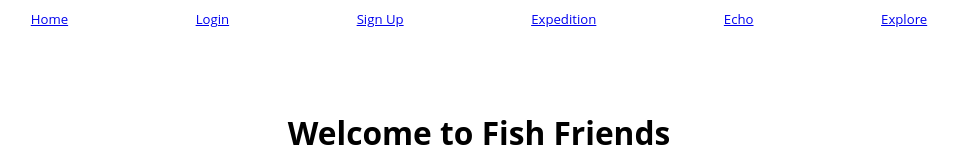
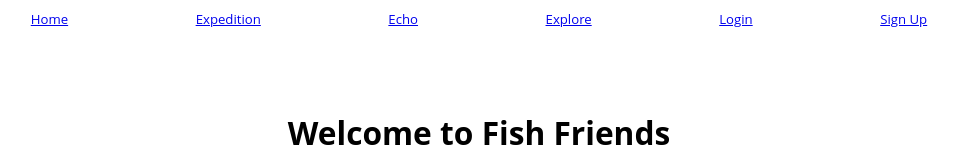
Before and after one commit to Fishfriends-Build-Week/Front-End, a React (Create React App) app in the folder fe/: page / in a window 1280 px wide. Shown: the top 160 px of the page, without its empty margins (161-1119 px from the left). Built offline with nearby package versions, Linux system fonts and the light colour scheme.

Commit message:
Restore PrivateRoute for profile Change order of Navigation items

```diff
--- a/fe/src/components/Navigation.js
+++ b/fe/src/components/Navigation.js
@@ -5,11 +5,11 @@ const Navigation = () => {
   return (
     <nav>
       <Link to='/'>Home</Link>
-      <NavLink to='/login'>Login</NavLink>
-      <NavLink to='/signup'>Sign Up</NavLink>
       <NavLink to='/expedition'>Expedition</NavLink>
       <NavLink to='/echo'>Echo</NavLink>
       <NavLink to='/explore'>Explore</NavLink>
+      <NavLink to='/login'>Login</NavLink>
+      <NavLink to='/signup'>Sign Up</NavLink>
     </nav>
   );
 };
```
